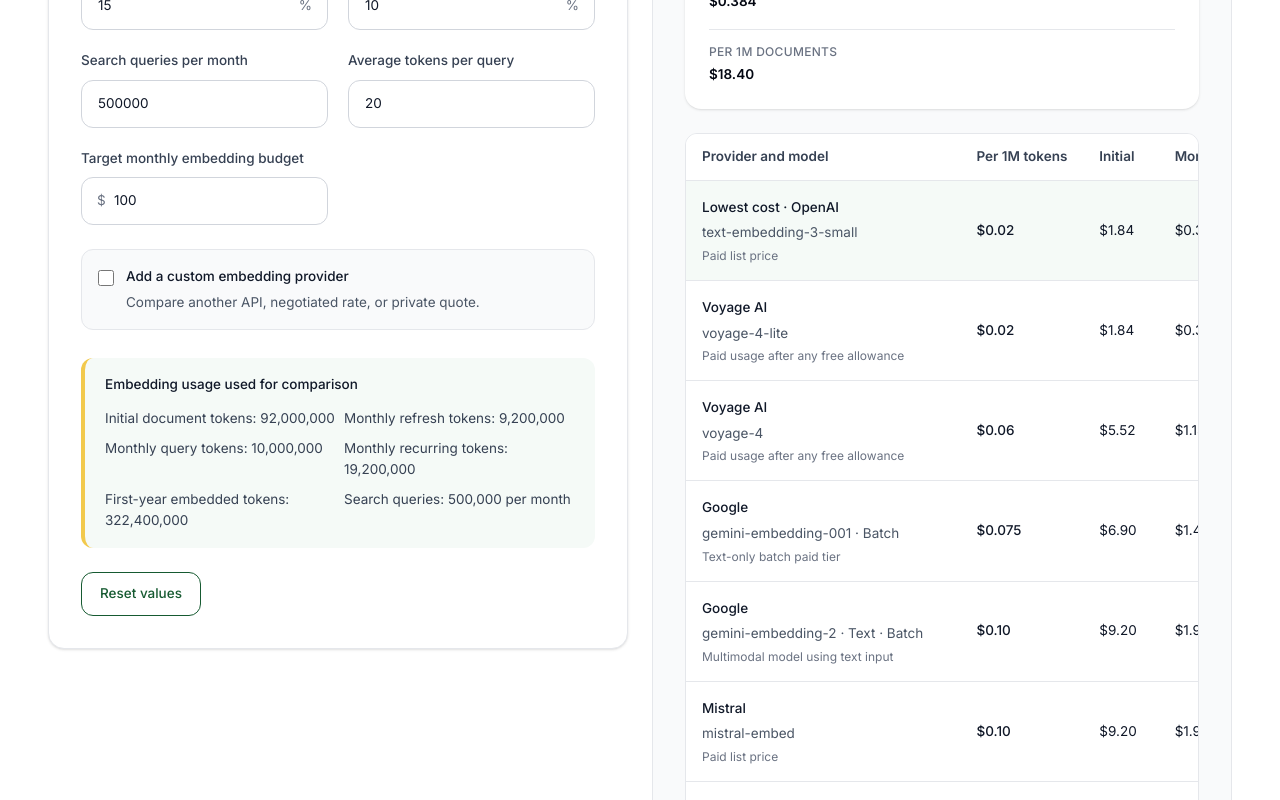
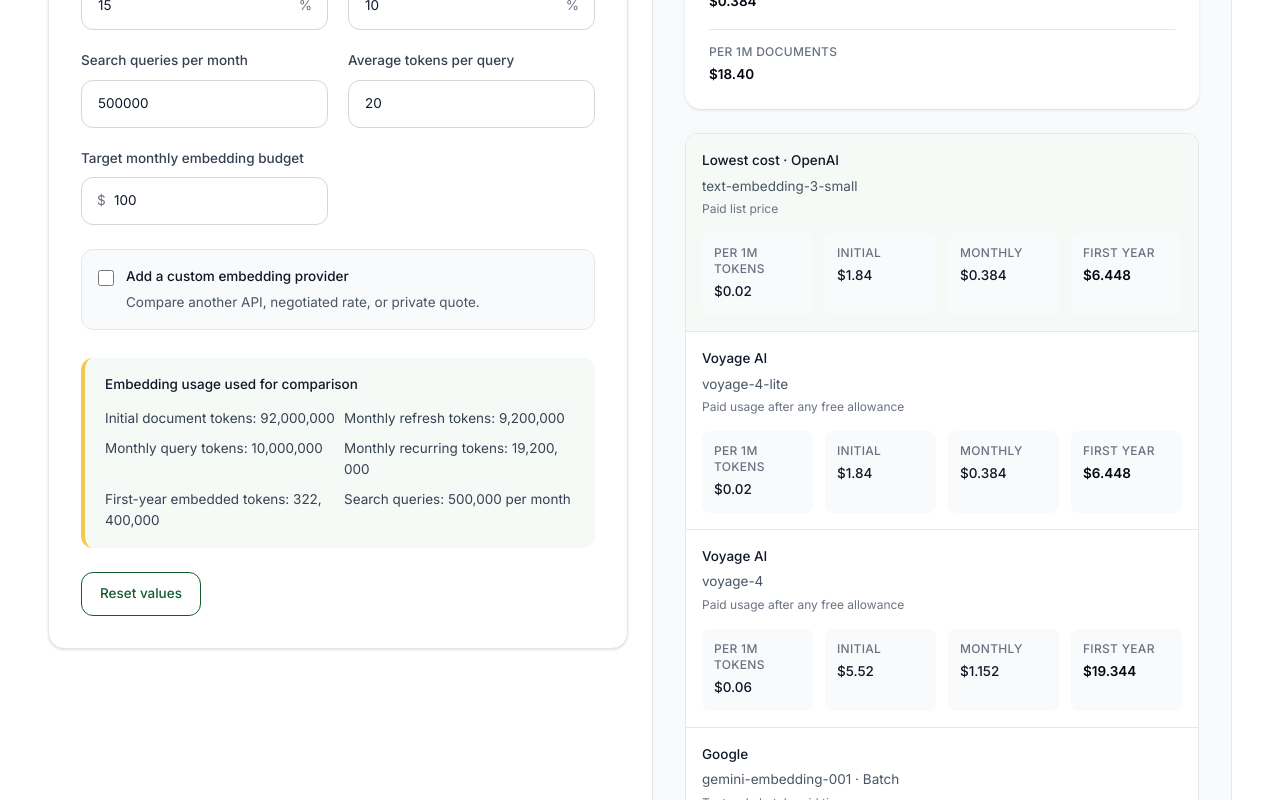
Before and after one commit to vaarunsonawwane-ops/beeija, a Next.js app: page /tools/ai-embedding-cost-comparison-calculator in a window 1280 px wide. Shown: the part 960-1760 px from the top of the page. Built offline with nearby package versions, Linux system fonts and the light colour scheme.

Commit message:
AI Embedding Cost Comparison Calculator

```diff
--- a/app/tools/ai-embedding-cost-comparison-calculator/ToolClient.tsx
+++ b/app/tools/ai-embedding-cost-comparison-calculator/ToolClient.tsx
@@ -131,6 +131,14 @@ function formatMoney(value: number) {
     minimumFractionDigits: 2,
     maximumFractionDigits: 4,
   }).format(value);
+}
+
+function formatVisibleMoney(value: number) {
+  return formatMoney(value).replace(/,/g, ",\u200B");
+}
+
+function formatVisibleInteger(value: number) {
+  return formatInteger(value).replace(/,/g, ",\u200B");
 }
 
 function formatNumber(value: number) {
@@ -313,8 +321,8 @@ export default function ToolClient() {
   };
 
   return (
-    <div className="grid gap-6 lg:grid-cols-[1.05fr_0.95fr]">
-      <section className="rounded-2xl border border-gray-200 bg-white p-6 shadow-sm md:p-8">
+    <div className="grid min-w-0 gap-6 lg:grid-cols-[minmax(0,1fr)_minmax(0,1fr)]">
+      <section className="min-w-0 rounded-2xl border border-gray-200 bg-white p-6 shadow-sm md:p-8">
         <div>
           <h2 className="text-2xl font-semibold text-gray-950">
             Enter Your Embedding Workload
@@ -325,7 +333,7 @@ export default function ToolClient() {
           </p>
         </div>
 
-        <div className="mt-7 grid gap-5 md:grid-cols-2">
+        <div className="mt-7 grid min-w-0 gap-5 md:grid-cols-2 [&>*]:min-w-0">
           <div className="md:col-span-2">
             <BeeijaSelect
               label="Selected provider and model"
@@ -417,7 +425,7 @@ export default function ToolClient() {
         </label>
 
         {includeCustom ? (
-          <div className="mt-5 grid gap-5 md:grid-cols-2">
+          <div className="mt-5 grid min-w-0 gap-5 md:grid-cols-2 [&>*]:min-w-0">
             <label className="block">
               <span className="mb-2 block text-sm font-medium text-gray-700">
                 Provider name
@@ -462,34 +470,34 @@ export default function ToolClient() {
             Embedding usage used for comparison
           </p>
 
-          <div className="mt-3 grid gap-2 text-sm text-gray-700 sm:grid-cols-2">
+          <div className="mt-3 grid min-w-0 gap-2 text-sm text-gray-700 sm:grid-cols-2 [&>p]:min-w-0 [&>p]:break-words [&>p]:[overflow-wrap:anywhere]">
             <p>
               Initial document tokens:{" "}
-              {formatInteger(result.initialDocumentTokens)}
+              {formatVisibleInteger(result.initialDocumentTokens)}
             </p>
 
             <p>
               Monthly refresh tokens:{" "}
-              {formatInteger(result.monthlyRefreshTokens)}
+              {formatVisibleInteger(result.monthlyRefreshTokens)}
             </p>
 
             <p>
               Monthly query tokens:{" "}
-              {formatInteger(result.monthlyQueryTokens)}
+              {formatVisibleInteger(result.monthlyQueryTokens)}
             </p>
 
             <p>
               Monthly recurring tokens:{" "}
-              {formatInteger(result.monthlyRecurringTokens)}
+              {formatVisibleInteger(result.monthlyRecurringTokens)}
             </p>
 
             <p>
               First-year embedded tokens:{" "}
-              {formatInteger(result.firstYearTokens)}
+              {formatVisibleInteger(result.firstYearTokens)}
             </p>
 
             <p>
-              Search queries: {formatInteger(result.queries)} per month
+              Search queries: {formatVisibleInteger(result.queries)} per month
             </p>
           </div>
         </div>
@@ -508,15 +516,15 @@ export default function ToolClient() {
         description="The selected model is shown first, followed by a paid list-price comparison for the same workload."
         primaryLabel="Selected model first-year cost"
         primaryValue={
-          result.selected ? formatMoney(result.selected.firstYearCost) : "$0.00"
+          result.selected ? formatVisibleMoney(result.selected.firstYearCost) : "$0.00"
         }
         stats={
-          <div className="grid gap-4 sm:grid-cols-3">
+          <div className="grid min-w-0 gap-4 sm:grid-cols-3">
             <ResultStat
               label="Initial indexing"
               value={
                 result.selected
-                  ? formatMoney(result.selected.initialCost)
+                  ? formatVisibleMoney(result.selected.initialCost)
                   : "$0.00"
               }
             />
@@ -525,7 +533,7 @@ export default function ToolClient() {
               label="Monthly recurring"
               value={
                 result.selected
-                  ? formatMoney(result.selected.monthlyCost)
+                  ? formatVisibleMoney(result.selected.monthlyCost)
                   : "$0.00"
               }
             />
@@ -534,81 +542,74 @@ export default function ToolClient() {
               label="Per 1M documents"
               value={
                 result.selected
-                  ? formatMoney(result.selected.costPerMillionDocuments)
+                  ? formatVisibleMoney(result.selected.costPerMillionDocuments)
                   : "$0.00"
               }
             />
           </div>
         }
         breakdown={
-          <div className="overflow-hidden rounded-xl border border-gray-200">
-            <div className="overflow-x-auto">
-              <table className="min-w-full divide-y divide-gray-200 text-left text-sm">
-                <thead className="bg-white">
-                  <tr>
-                    <th className="px-4 py-3 font-semibold text-gray-700">
-                      Provider and model
-                    </th>
-                    <th className="px-4 py-3 font-semibold text-gray-700">
-                      Per 1M tokens
-                    </th>
-                    <th className="px-4 py-3 font-semibold text-gray-700">
-                      Initial
-                    </th>
-                    <th className="px-4 py-3 font-semibold text-gray-700">
-                      Monthly
-                    </th>
-                    <th className="px-4 py-3 font-semibold text-gray-700">
-                      First year
-                    </th>
-                  </tr>
-                </thead>
+          <div className="min-w-0 overflow-hidden rounded-xl border border-gray-200 bg-white">
+            <div className="hidden grid-cols-[minmax(0,1.65fr)_repeat(4,minmax(0,1fr))] gap-3 border-b border-gray-200 bg-gray-50 px-4 py-3 text-sm font-semibold text-gray-700 2xl:grid">
+              <span>Provider and model</span>
+              <span>Per 1M tokens</span>
+              <span>Initial</span>
+              <span>Monthly</span>
+              <span>First year</span>
+            </div>
 
-                <tbody className="divide-y divide-gray-200 bg-white">
+            <div className="max-h-[44rem] divide-y divide-gray-200 overflow-y-auto overscroll-contain">
               {result.rows.map((row, index) => (
-                    <tr
+                <div
                   key={row.id}
-                      className={
+                  className={`grid min-w-0 gap-4 px-4 py-4 2xl:grid-cols-[minmax(0,1.65fr)_repeat(4,minmax(0,1fr))] 2xl:items-start ${
                     row.id === result.selected?.id ? "bg-[#F5FAF7]" : ""
-                      }
+                  }`}
                 >
-                      <td className="px-4 py-4 align-top">
-                        <p className="font-medium text-gray-900">
+                  <div className="min-w-0">
+                    <p className="break-words font-medium text-gray-900 [overflow-wrap:anywhere]">
                       {index === 0 ? "Lowest cost · " : ""}
                       {row.provider}
                     </p>
 
-                        <p className="mt-1 text-gray-600">{row.model}</p>
+                    <p className="mt-1 break-words text-sm text-gray-600 [overflow-wrap:anywhere]">
+                      {row.model}
+                    </p>
 
-                        <p className="mt-1 text-xs text-gray-500">
+                    <p className="mt-1 break-words text-xs text-gray-500 [overflow-wrap:anywhere]">
                       {row.note}
                     </p>
-                      </td>
+                  </div>
 
-                      <td className="whitespace-nowrap px-4 py-4 font-medium text-gray-900">
-                        {formatMoney(row.pricePerMillionTokens)}
-                      </td>
+                  <div className="grid min-w-0 grid-cols-1 gap-3 sm:grid-cols-2 xl:grid-cols-4 2xl:contents">
+                    <ComparisonValue
+                      label="Per 1M tokens"
+                      value={formatVisibleMoney(row.pricePerMillionTokens)}
+                    />
 
-                      <td className="whitespace-nowrap px-4 py-4 text-gray-900">
-                        {formatMoney(row.initialCost)}
-                      </td>
+                    <ComparisonValue
+                      label="Initial"
+                      value={formatVisibleMoney(row.initialCost)}
+                    />
 
-                      <td className="whitespace-nowrap px-4 py-4 text-gray-900">
-                        {formatMoney(row.monthlyCost)}
-                      </td>
+                    <ComparisonValue
+                      label="Monthly"
+                      value={formatVisibleMoney(row.monthlyCost)}
+                    />
 
-                      <td className="whitespace-nowrap px-4 py-4 font-semibold text-gray-950">
-                        {formatMoney(row.firstYearCost)}
-                      </td>
-                    </tr>
+                    <ComparisonValue
+                      label="First year"
+                      value={formatVisibleMoney(row.firstYearCost)}
+                      emphasis
+                    />
+                  </div>
+                </div>
               ))}
-                </tbody>
-              </table>
             </div>
           </div>
         }
         totals={
-          <div className="text-sm leading-relaxed text-gray-600">
+          <div className="min-w-0 break-words text-sm leading-relaxed text-gray-600 [overflow-wrap:anywhere]">
             <p>
               Selected model:{" "}
               <span className="font-medium text-gray-900">
@@ -630,14 +631,14 @@ export default function ToolClient() {
             <p className="mt-2">
               Possible first-year saving against selected model:{" "}
               <span className="font-medium text-gray-900">
-                {formatMoney(result.firstYearSavingVsSelected)}
+                {formatVisibleMoney(result.firstYearSavingVsSelected)}
               </span>
             </p>
 
             <p className="mt-2">
               Possible monthly saving against selected model:{" "}
               <span className="font-medium text-gray-900">
-                {formatMoney(result.monthlySavingVsSelected)}
+                {formatVisibleMoney(result.monthlySavingVsSelected)}
               </span>
             </p>
 
@@ -651,8 +652,8 @@ export default function ToolClient() {
                 }`}
               >
                 {result.budgetDifference >= 0
-                  ? `${formatMoney(result.budgetDifference)} remaining`
-                  : `${formatMoney(
+                  ? `${formatVisibleMoney(result.budgetDifference)} remaining`
+                  : `${formatVisibleMoney(
                       Math.abs(result.budgetDifference),
                     )} over budget`}
               </span>
@@ -667,14 +668,44 @@ export default function ToolClient() {
   );
 }
 
+function ComparisonValue({
+  label,
+  value,
+  emphasis = false,
+}: {
+  label: string;
+  value: string;
+  emphasis?: boolean;
+}) {
+  return (
+    <div className="min-w-0 rounded-lg bg-gray-50 px-3 py-3 2xl:rounded-none 2xl:bg-transparent 2xl:px-0 2xl:py-0">
+      <p className="text-xs font-medium uppercase tracking-wide text-gray-500 2xl:hidden">
+        {label}
+      </p>
+
+      <p
+        className={`mt-1 break-words [overflow-wrap:anywhere] 2xl:mt-0 ${
+          emphasis
+            ? "font-semibold text-gray-950"
+            : "font-medium text-gray-900"
+        }`}
+      >
+        {value}
+      </p>
+    </div>
+  );
+}
+
 function ResultStat({ label, value }: { label: string; value: string }) {
   return (
-    <div>
+    <div className="min-w-0">
       <p className="text-xs font-medium uppercase tracking-wide text-gray-500">
         {label}
       </p>
 
-      <p className="mt-1 font-semibold text-gray-950">{value}</p>
+      <p className="mt-1 break-words font-semibold text-gray-950 [overflow-wrap:anywhere]">
+        {value}
+      </p>
     </div>
   );
 }
```
Also changed, not shown: app/tools/ai-embedding-cost-comparison-calculator/page.tsx (+14 -0 lines). Lines whose indentation alone changed are shown as unchanged.
